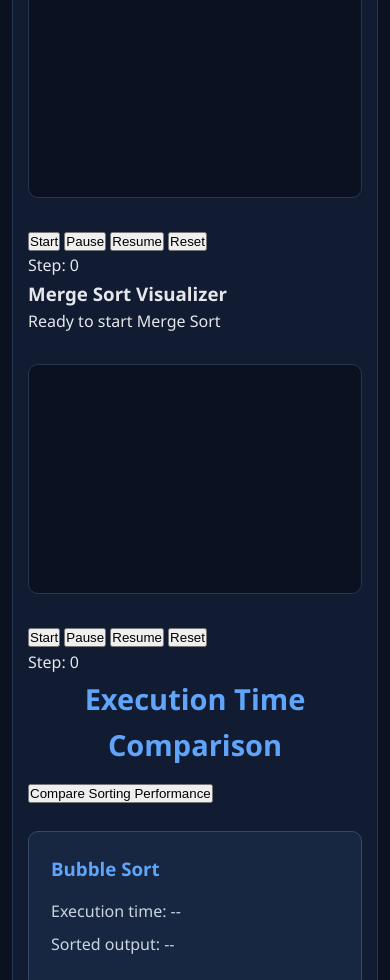
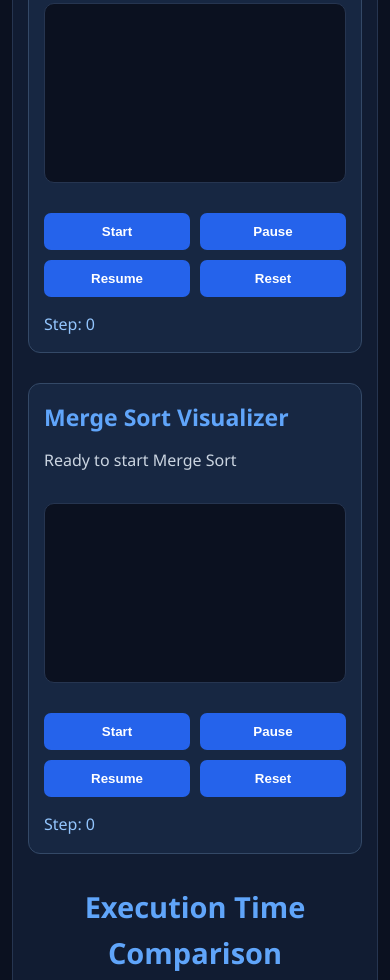
Before and after one commit to oduttaops/Sorting-Comparison-Project, a plain HTML site: page index.html in a window 390 px wide. Shown: the part 1173-2153 px from the top of the page. Drawn offline with Linux system fonts and the light colour scheme.

Commit message:
Update style.css

```diff
--- a/style.css
+++ b/style.css
@@ -348,3 +348,110 @@ footer {
         padding: 9px 5px;
     }
 }
+/* =================================
+   DUAL SORTING VISUALIZERS
+================================= */
+
+.algorithm-panel {
+    background: #172742;
+    border: 1px solid #344967;
+    border-radius: 12px;
+    padding: 25px;
+    margin: 30px 0;
+}
+
+.algorithm-panel h3 {
+    color: #60a5fa;
+    font-size: 23px;
+    margin-bottom: 10px;
+}
+
+.status {
+    color: #cbd5e1;
+    margin: 12px 0;
+    text-align: left;
+}
+
+.algorithm-panel .bars {
+    min-height: 230px;
+    display: flex;
+    align-items: flex-end;
+    justify-content: center;
+    gap: 5px;
+    overflow: hidden;
+}
+
+.algorithm-panel .bar {
+    flex: 1;
+    min-width: 3px;
+    max-width: 45px;
+    background: linear-gradient(to top, #2563eb, #38bdf8);
+    border-radius: 5px 5px 0 0;
+    transition: height 0.2s ease, background 0.2s ease;
+}
+
+.algorithm-panel .bar.comparing {
+    background: #f59e0b;
+}
+
+.algorithm-panel .bar.swapping {
+    background: #ef4444;
+}
+
+.algorithm-panel .bar.sorted {
+    background: #22c55e;
+}
+
+.animation-controls {
+    display: flex;
+    flex-wrap: wrap;
+    gap: 10px;
+    margin-top: 20px;
+}
+
+.animation-controls button,
+#compareAlgorithms {
+    padding: 11px 19px;
+    border: none;
+    border-radius: 7px;
+    background: #2563eb;
+    color: white;
+    font-weight: bold;
+    cursor: pointer;
+}
+
+.animation-controls button:hover,
+#compareAlgorithms:hover {
+    background: #3b82f6;
+}
+
+.animation-controls button:disabled {
+    opacity: 0.45;
+    cursor: not-allowed;
+}
+
+#bubbleStep,
+#mergeStep {
+    color: #93c5fd;
+    margin-top: 15px;
+}
+
+#compareAlgorithms {
+    display: block;
+    margin: 25px auto;
+}
+
+@media (max-width: 600px) {
+    .algorithm-panel {
+        padding: 15px;
+    }
+
+    .animation-controls button {
+        flex: 1 1 40%;
+    }
+
+    .algorithm-panel .bars {
+        min-height: 180px;
+        gap: 2px;
+    }
+}
```
